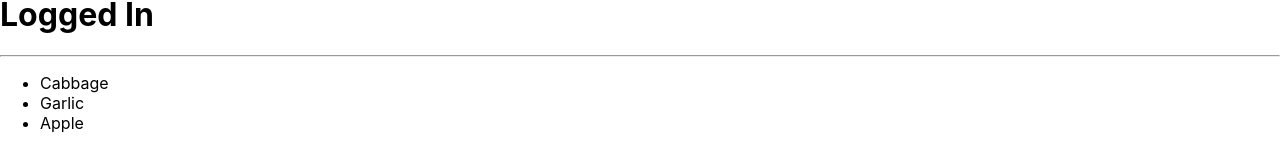
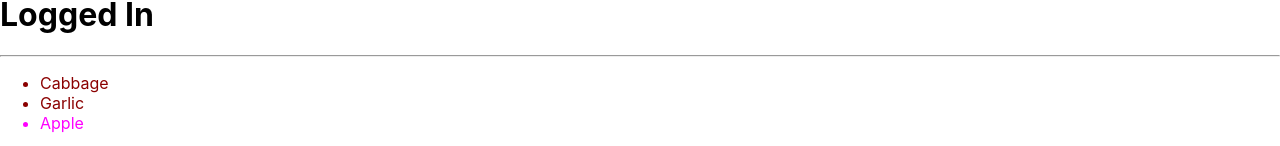
Before and after one commit to bugtonchanchai/react-js-dev01, a React (Create React App) app: page / in a window 1280 px wide. Shown: the part 709-855 px from the top of the page. Built offline with nearby package versions, Linux system fonts and the light colour scheme.

Commit message:
Rendering lists (style)

```diff
--- a/src/MyApp.jsx
+++ b/src/MyApp.jsx
@@ -11,13 +11,20 @@
 const isLoggedIn = true;
 
 const products = [
-  { title: "Cabbage", id: 1 },
-  { title: "Garlic", id: 2 },
-  { title: "Apple", id: 3 },
+  { title: "Cabbage", isFruit: false, id: 1 },
+  { title: "Garlic", isFruit: false, id: 2 },
+  { title: "Apple", isFruit: true, id: 3 },
 ];
 
 const listItems = products.map((product) => (
-  <li key={product.id}>{product.title}</li>
+  <li
+    key={product.id}
+    style={{
+      color: product.isFruit ? "magenta" : "darkred",
+    }}
+  >
+    {product.title}
+  </li>
 ));
 
 function MyButton() {
```
